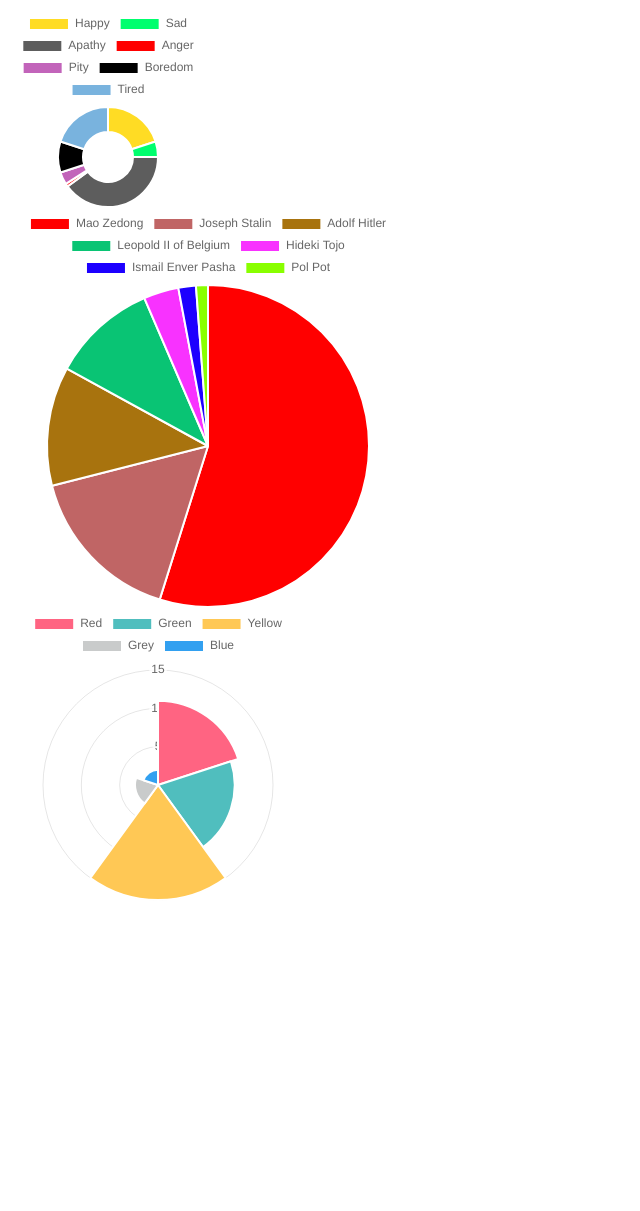
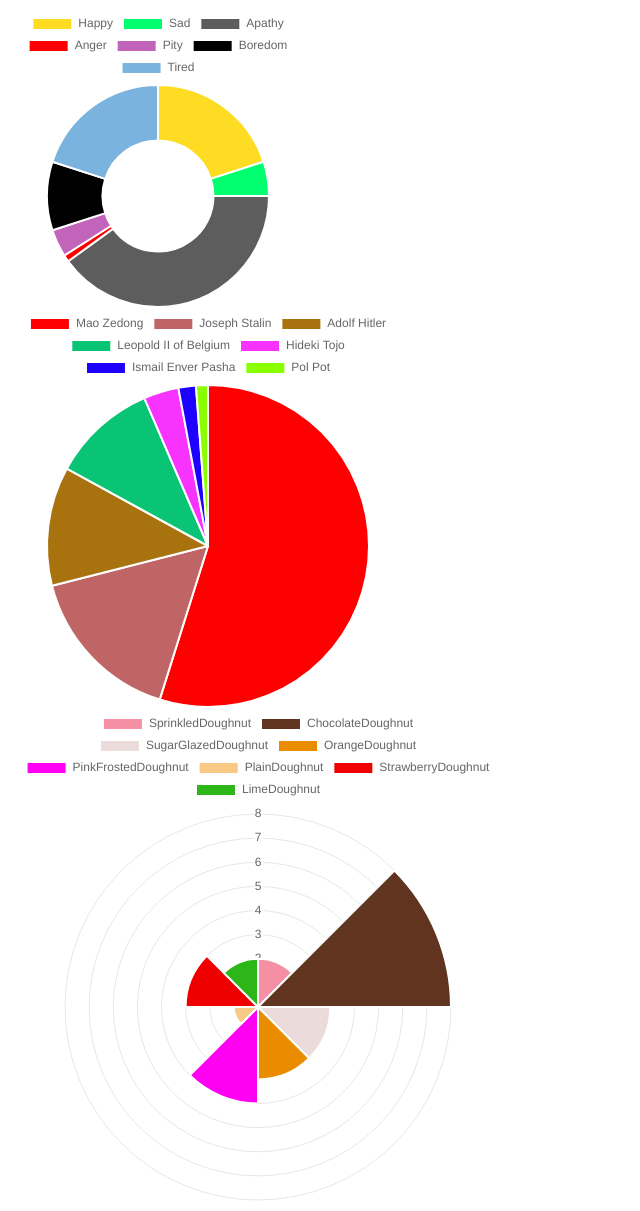
Before and after one commit to STSolarStorm/chart, a plain HTML site: page pieChart.html in a window 1280 px wide. Shown: the whole page, without its empty margins (0-640 px from the left). Before the commit the page ends 916 px from the top, so only its background shows below. Drawn offline with nearby package versions, Linux system fonts and the light colour scheme.

Commit message:
Pie Chart Finished

```diff
--- a/pieChart.html
+++ b/pieChart.html
@@ -7,7 +7,7 @@
 <body>
 <script src="https://cdnjs.cloudflare.com/ajax/libs/Chart.js/3.5.0/chart.min.js" integrity="sha512-asxKqQghC1oBShyhiBwA+YgotaSYKxGP1rcSYTDrB0U6DxwlJjU59B67U8+5/++uFjcuVM8Hh5cokLjZlhm3Vg==" crossorigin="anonymous" referrerpolicy="no-referrer"></script>
 
-<div style="width: 200px">
+<div style="width: 300px">
   <canvas id="myChart"></canvas>
 </div>
 <script>
@@ -61,7 +61,7 @@
   });
 </script>
 
-<div style="width: 300px">
+<div style="width: 500px">
   <canvas id="myChart3"></canvas>
 </div>
 <script>
@@ -69,16 +69,19 @@
   var myChart3 = new Chart(ctz,{
     type: 'polarArea',
     data: {
-      labels: ['Red', 'Green', 'Yellow', 'Grey', 'Blue'],
+      labels: ['SprinkledDoughnut', 'ChocolateDoughnut', 'SugarGlazedDoughnut', 'OrangeDoughnut', 'PinkFrostedDoughnut', 'PlainDoughnut', 'StrawberryDoughnut', 'LimeDoughnut'],
       datasets: [{
         label: 'Polar Chart Area',
-        data: [11, 10, 15, 3, 2],
+        data: [2, 8, 3, 3, 4, 1, 3, 2],
         backgroundColor: [
-          'rgb(255, 100, 130)',
-          'rgb(80, 190, 190)',
-          'rgb(255, 200, 85)',
-          'rgb(201, 203, 203)',
-          'rgb(50, 160, 240)'
+            'rgb(245,143,164)',
+            'rgb(96, 52, 30)',
+            'rgb(236,219,219)',
+            'rgb(234, 140, 0)',
+            'rgb(255,0,242)',
+            'rgb(248,200,133)',
+            'rgb(239,0,0)',
+            'rgb(45,182,24)'
         ],
         hoverOffset: 1
       }]
```
